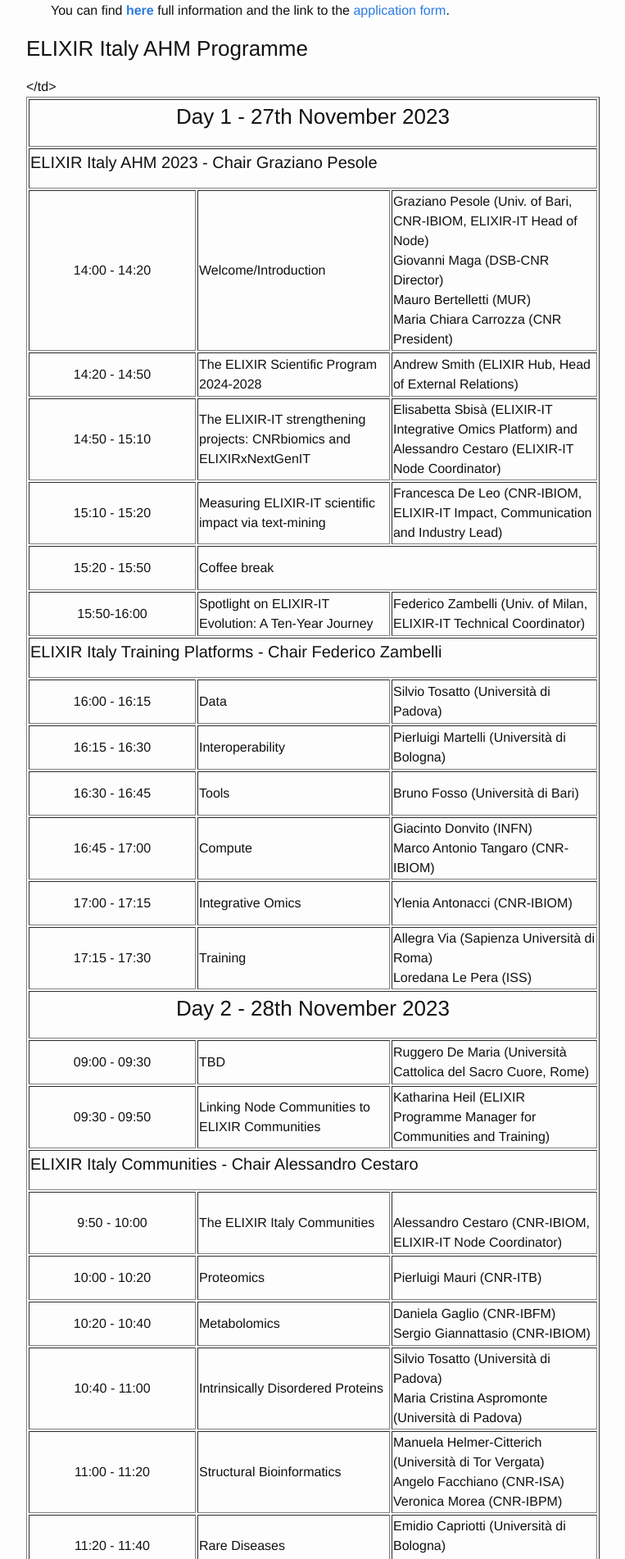
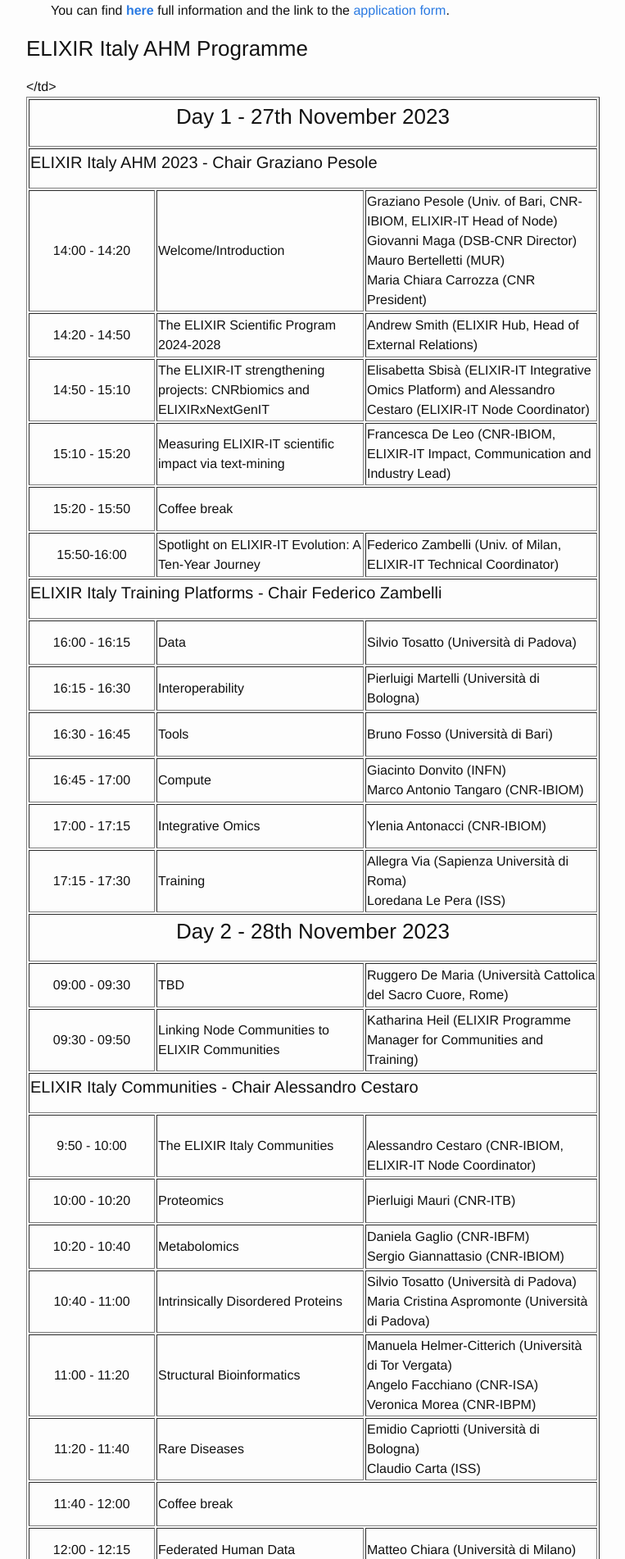
Before and after one commit to ELIXIR-IIB-training/website, a Jekyll site: the page built from _posts/2023-11-27-All_Hands_2023.md, in a window 1280 px wide. Shown: the part 1989-3891 px from the top of the page at 82% size, without its empty margins (238-1001 px from the left). Built offline with Jekyll 4.4.1, drawn with Linux system fonts in a browser that asks for light colours.

Commit message:
Update 2023-11-27-All_Hands_2023.md

```diff
--- a/_posts/2023-11-27-All_Hands_2023.md
+++ b/_posts/2023-11-27-All_Hands_2023.md
@@ -70,33 +70,33 @@ The event will be followed by two parallel workshops on 28th - 29th November 202
    <td td colspan="4"> <h4>ELIXIR Italy AHM 2023 - Chair Graziano Pesole</h4> </td>
   </tr>
   <tr>
-    <td height="50" width="200" align=center> 14:00 - 14:20</td>
+    <td height="50" width="150" align=center> 14:00 - 14:20</td>
     <td height="50"> Welcome/Introduction</td>
     <td height="50">Graziano Pesole (Univ. of Bari, CNR-IBIOM, ELIXIR-IT Head of Node) <br> Giovanni Maga (DSB-CNR Director) <br> Mauro Bertelletti (MUR) <br> Maria Chiara Carrozza (CNR President) </td>
   </tr>
   <tr>
-    <td height="50" width="200" align=center>14:20 - 14:50</td>
+    <td height="50" width="150" align=center>14:20 - 14:50</td>
     <td height="50">The ELIXIR Scientific Program  2024-2028</td>
     <td height="50"> Andrew Smith (ELIXIR Hub, Head of External Relations) </td>
    </tr>
   <tr>
-    <td height="50" width="200" align=center> 14:50 - 15:10</td>
+    <td height="50" width="150" align=center> 14:50 - 15:10</td>
     <td height="50">The ELIXIR-IT strengthening projects: CNRbiomics and ELIXIRxNextGenIT</td>
     <td height="50"> Elisabetta Sbisà (ELIXIR-IT Integrative Omics Platform) and Alessandro Cestaro (ELIXIR-IT Node Coordinator)</td>
       </tr>
     <tr>
-    <td height="50" width="100" align=center> 15:10 - 15:20</td>
+    <td height="50" width="150" align=center> 15:10 - 15:20</td>
     <td height="50">Measuring ELIXIR-IT scientific impact via text-mining</td>
     <td height="50"> Francesca De Leo (CNR-IBIOM, ELIXIR-IT Impact, Communication and Industry Lead)
 </td>
       </tr>
   <tr>
-   <td height="50" width="200" align=center>15:20 - 15:50</td>
+   <td height="50" width="150" align=center>15:20 - 15:50</td>
     <td colspan="3" height="50"> Coffee break</td>
      </tr>
 
   <tr>
-    <td height="50" width="200" align=center> 15:50-16:00</td>
+    <td height="50" width="150" align=center> 15:50-16:00</td>
     <td height="50"> Spotlight on ELIXIR-IT Evolution: A Ten-Year Journey</td>
     <td height="50"> Federico Zambelli (Univ. of Milan, ELIXIR-IT Technical Coordinator)</td>
     </tr>
@@ -104,28 +104,28 @@ The event will be followed by two parallel workshops on 28th - 29th November 202
    <td td colspan="4"> <h4>ELIXIR Italy Training Platforms - Chair Federico Zambelli </h4> </td>
   </tr>
   <tr>
-    <td height="50" width="200" align=center>16:00 - 16:15</td>
+    <td height="50" width="150" align=center>16:00 - 16:15</td>
     <td height="50">Data</td>
     <td height="50">
   Silvio Tosatto (Università di Padova)
     </td>
     </tr>
      <tr>
-    <td height="50" width="200" align=center>16:15 - 16:30</td>
+    <td height="50" width="150" align=center>16:15 - 16:30</td>
     <td height="50">Interoperability</td>
     <td height="50">
   Pierluigi Martelli (Università di Bologna)
     </td>
     </tr>
      <tr>
-    <td height="50" width="200" align=center>16:30 - 16:45</td>
+    <td height="50" width="150" align=center>16:30 - 16:45</td>
     <td height="50">Tools</td>
     <td height="50">
   Bruno Fosso (Università di Bari)
     </td>
     </tr>
     <tr>
-    <td height="50" width="200" align=center>16:45 - 17:00</td>
+    <td height="50" width="150" align=center>16:45 - 17:00</td>
     <td height="50">Compute</td>
     <td height="50">
  Giacinto Donvito (INFN) <br>
@@ -133,14 +133,14 @@ The event will be followed by two parallel workshops on 28th - 29th November 202
     </td>
     </tr>
     <tr>
-   <td height="50" width="200" align=center>17:00 - 17:15</td>
+   <td height="50" width="150" align=center>17:00 - 17:15</td>
     <td height="50">Integrative Omics</td>
     <td height="50">
   Ylenia Antonacci (CNR-IBIOM)
     </td>
     </tr>
      <tr>
-    <td height="50" width="200" align=center>17:15 - 17:30</td>
+    <td height="50" width="150" align=center>17:15 - 17:30</td>
     <td height="50">Training</td>
     <td height="50">
   Allegra Via (Sapienza Università di Roma) <br>
@@ -151,12 +151,12 @@ The event will be followed by two parallel workshops on 28th - 29th November 202
    <td colspan="4" align=center><h3>Day 2 - 28th November 2023</h3></td>
   </tr>
   <tr>
-   <td height="50" width="200" align=center>09:00 - 09:30</td>
+   <td height="50" width="150" align=center>09:00 - 09:30</td>
    <td height="50">TBD</td>
    <td height="50">Ruggero De Maria (Università Cattolica del Sacro Cuore, Rome)</td>
   </tr>
   <tr>
-   <td height="50" width="200" align=center>09:30 - 09:50</td>
+   <td height="50" width="150" align=center>09:30 - 09:50</td>
    <td height="50">Linking Node Communities to ELIXIR Communities</td>
    <td height="50">Katharina Heil (ELIXIR Programme Manager for Communities and Training) </td>
   </tr>
@@ -164,7 +164,7 @@ The event will be followed by two parallel workshops on 28th - 29th November 202
    <td td colspan="4"><h4> ELIXIR Italy Communities - Chair Alessandro Cestaro </h4></td>
   </tr>
   <tr>
-    <td height="50" width="200" align=center>9:50 - 10:00</td>
+    <td height="50" width="150" align=center>9:50 - 10:00</td>
     <td height="50">The ELIXIR Italy Communities</td>
     <td height="50">
        <br>
@@ -172,14 +172,14 @@ The event will be followed by two parallel workshops on 28th - 29th November 202
 </td>
   </tr>
    <tr>
-    <td height="50" width="200" align=center>10:00 - 10:20</td>
+    <td height="50" width="150" align=center>10:00 - 10:20</td>
     <td height="50">Proteomics</td>
     <td height="50">
      Pierluigi Mauri (CNR-ITB)
 </td>
   </tr>
    <tr>
-    <td height="50" width="200" align=center>10:20 - 10:40</td>
+    <td height="50" width="150" align=center>10:20 - 10:40</td>
     <td height="50">Metabolomics</td>
     <td height="50">
       Daniela Gaglio (CNR-IBFM) <br>
@@ -187,7 +187,7 @@ The event will be followed by two parallel workshops on 28th - 29th November 202
 </td>
   </tr>
    <tr>
-    <td height="50" width="200" align=center>10:40 - 11:00</td>
+    <td height="50" width="150" align=center>10:40 - 11:00</td>
     <td height="50">Intrinsically Disordered Proteins</td>
     <td height="50">
       Silvio Tosatto (Università di Padova) <br>
@@ -195,7 +195,7 @@ The event will be followed by two parallel workshops on 28th - 29th November 202
 </td>
   </tr>
    <tr>
-    <td height="50" width="200" align=center>11:00 - 11:20</td>
+    <td height="50" width="150" align=center>11:00 - 11:20</td>
     <td height="50">Structural Bioinformatics</td>
     <td height="50">
       Manuela Helmer-Citterich (Università di Tor Vergata) <br>
@@ -204,7 +204,7 @@ The event will be followed by two parallel workshops on 28th - 29th November 202
 </td>
   </tr>
    <tr>
-    <td height="50" width="200" align=center>11:20 - 11:40</td>
+    <td height="50" width="150" align=center>11:20 - 11:40</td>
     <td height="50">Rare Diseases</td>
     <td height="50">
       Emidio Capriotti (Università di Bologna) <br>
@@ -213,18 +213,18 @@ The event will be followed by two parallel workshops on 28th - 29th November 202
 </td>
   </tr>
    <tr>
-    <td height="50" width="200" align=center>11:40 - 12:00</td>
+    <td height="50" width="150" align=center>11:40 - 12:00</td>
     <td colspan="3" height="50"> Coffee break</td>
    </tr>
   <tr>
-    <td height="50" width="200" align=center>12:00 - 12:15</td>
+    <td height="50" width="150" align=center>12:00 - 12:15</td>
     <td height="50">Federated Human Data</td>
     <td height="50">
        Matteo Chiara (Università di Milano)
     </td>
   </tr>
    <tr>
-    <td height="50" width="200" align=center>12:15 - 12:25</td>
+    <td height="50" width="150" align=center>12:15 - 12:25</td>
     <td height="50">Galaxy</td>
     <td height="50">
       Federico Zambelli (Università di Milano) <br>
@@ -232,32 +232,32 @@ The event will be followed by two parallel workshops on 28th - 29th November 202
  </td>
   </tr>
    <tr>
-    <td height="50" width="200" align=center>12:25 - 12:35</td>
+    <td height="50" width="150" align=center>12:25 - 12:35</td>
     <td height="50">Single-Cell Omics</td>
     <td height="50">
       Ernesto Picardi (Università di Bari) </td>
   </tr>
    <tr>
-    <td height="50" width="200" align=center>12:35 - 12:55</td>
+    <td height="50" width="150" align=center>12:35 - 12:55</td>
     <td height="50">Microbiome</td>
     <td height="50">
       Claudio Donati (Fondazione Edmund Mach) </td>
   </tr>
    <tr>
-    <td height="50" width="200" align=center>12:55 - 13:15</td>
+    <td height="50" width="150" align=center>12:55 - 13:15</td>
     <td height="50">Plant Sciences</td>
     <td height="50">
       Diego Micheletti (Fondazione Edmund Mach)
     </td>
   </tr>
    <tr>
-    <td height="50" width="200" align=center>13:15 - 13:30</td>
+    <td height="50" width="150" align=center>13:15 - 13:30</td>
     <td height="50">RDM</td>
     <td height="50">
       Flavio Licciulli (CNR-ITB)  </td>
   </tr>
   <tr>
-    <td height="50" width="200" align=center>13:30 - 13:40</td>
+    <td height="50" width="150" align=center>13:30 - 13:40</td>
      <td colspan="3" height="50">Wrap-up and Conclusions
      </td>
   </tr>
```
